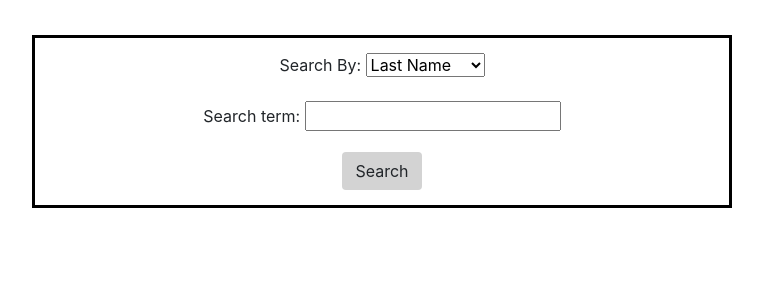
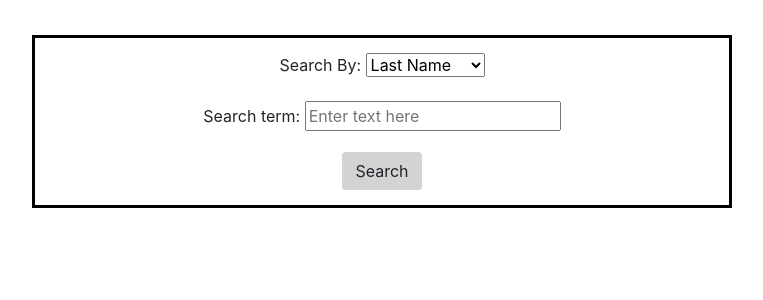
Before and after one commit to sorgek/AlchemyExpertFinder, a Django app: page / in a window 1280 px wide. Shown: the part 222-522 px from the top of the page, without its empty margins (258-1021 px from the left). Run offline with Django 3.2, Linux system fonts and the light colour scheme; some libraries are stand-ins or nearby versions.

Commit message:
Added placeholder text to search bar

```diff
--- a/expertFinder/forms.py
+++ b/expertFinder/forms.py
@@ -12,7 +12,9 @@ DROP_DOWN_CHOICES = [
 
 class search_drop_down(forms.Form):
     search_by = forms.CharField(label='Search By', widget=forms.Select(choices=DROP_DOWN_CHOICES))
-    search_term = forms.CharField(max_length=100)
+    search_term = forms.CharField(max_length=100, widget= forms.TextInput
+                           (attrs={'placeholder':'Enter text here'}))
+
 
 class EditExpert(forms.ModelForm):
     class Meta:
--- a/expertFinder/static/css/search.css
+++ b/expertFinder/static/css/search.css
@@ -16,3 +16,7 @@
 #searchButton{
   background-color: lightgrey;
 }
+
+#id_search_term{
+    color = red
+}
--- a/expertFinder/templates/search.html
+++ b/expertFinder/templates/search.html
@@ -13,6 +13,7 @@ Find Expert
     <div class="center">
         <form action="{% url 'expertFinder:search_results' %}" method="POST" class="post-form">
             {% csrf_token %}
+
             <div>{{ form.as_p }}</div>
             <button type="submit" class="save btn btn-default" id="searchButton">Search</button>
         </form>
```
